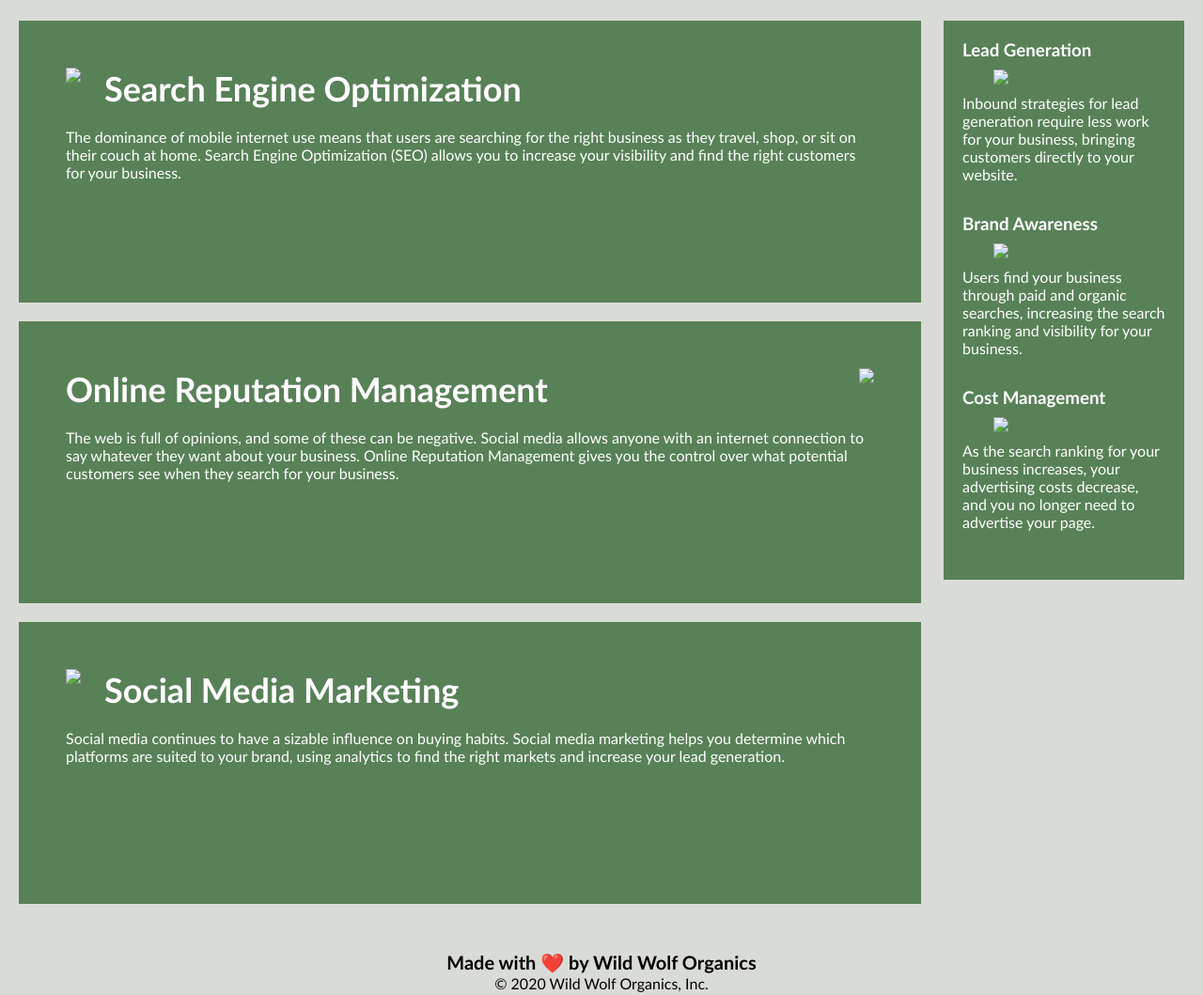
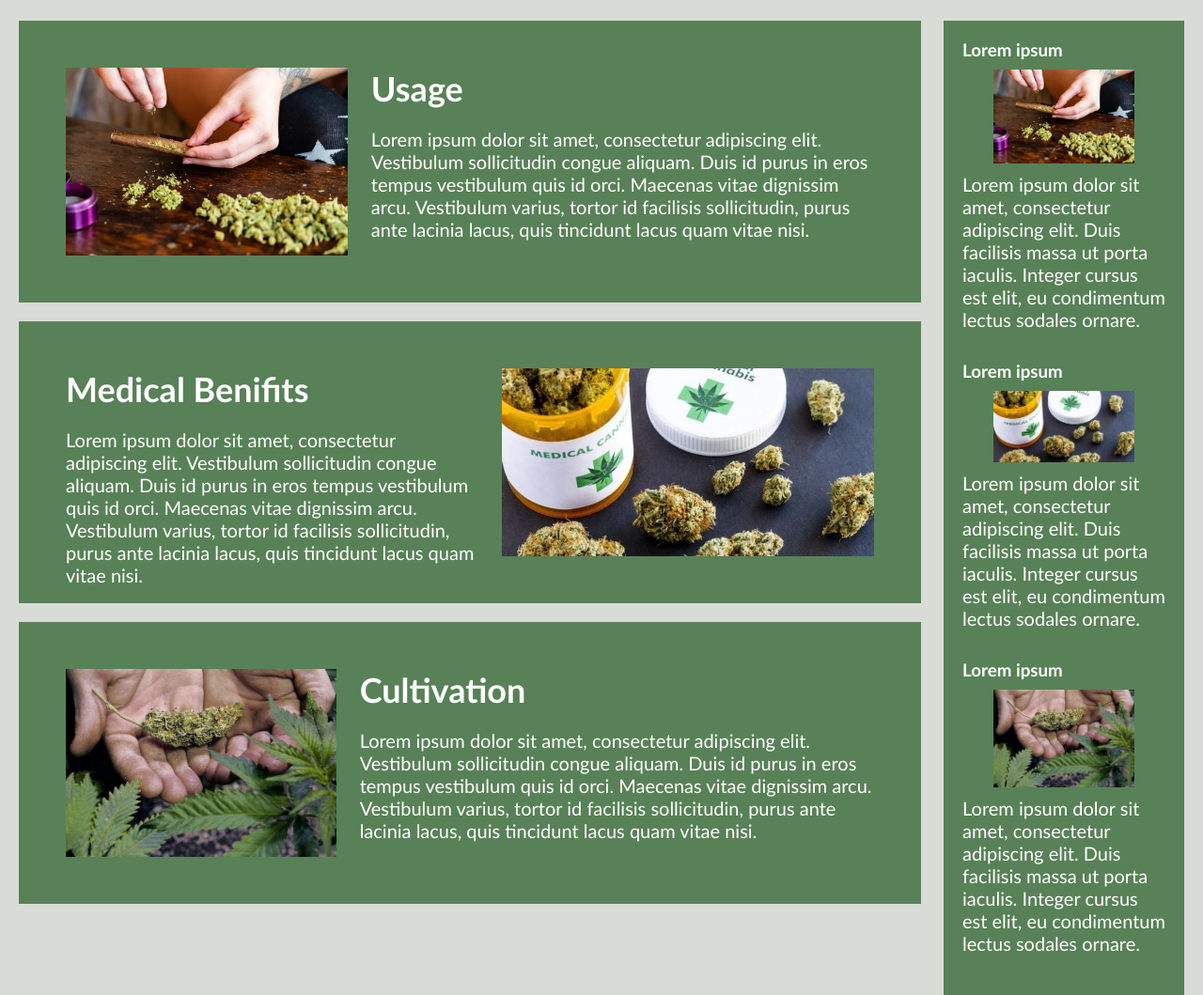
Before and after one commit to TPino92/BenOne, a plain HTML site: page index.html in a window 1280 px wide. Shown: the part 900-1959 px from the top of the page at 94% size. Drawn offline with Linux system fonts and the light colour scheme.

Commit message:
finished index linked to css

```diff
--- a/assets/css/style.css
+++ b/assets/css/style.css
@@ -10,7 +10,7 @@ a {
 }
 
 p {
-    font-size: 16px;
+    font-size: 20px;
 }
 
 .float-left {
@@ -60,6 +60,7 @@ p {
     display: inline-block;
     margin-left: 25px;
     list-style-type: none;
+    font-size: 24px;
 }
 /*Header End*/
 
@@ -74,7 +75,7 @@ body {
     height: 800px;
     width: 100%;
     margin-bottom: 25px;
-    background-image: url("../images/digital-marketing-meeting.jpg");
+    background-image: url("../images/header1.webp");
     background-size: cover;
     background-position: center;
 }
@@ -132,7 +133,7 @@ body {
 /*Benefits End*/
 
 /*Search Engine Optimization Start*/
-.search-engine-optimization {
+.usage {
     margin-bottom: 20px;
     padding: 50px;
     height: 300px;
@@ -141,18 +142,18 @@ body {
     color: #ffffff;
 }
 
-.search-engine-optimization img {
+.usage img {
     max-height: 200px;
 }
 
-.search-engine-optimization h2 {
+.usage h2 {
     margin-bottom: 20px;
     font-size: 36px;
 }
 /*Search Engine Optimization End*/
 
 /*Online Reputation Management Start*/
-.online-reputation-management {
+.medical-benifits {
     margin-bottom: 20px;
     padding: 50px;
     height: 300px;
@@ -161,18 +162,18 @@ body {
     color: #ffffff;
 }
 
-.online-reputation-management img {
+.medical-benifits img {
     max-height: 200px;
 }
 
-.online-reputation-management h2 {
+.medical-benifits h2 {
     margin-bottom: 20px;
     font-size: 36px;
 }
 /*Online Reputation Management End*/
 
 /*Social Media Marketing Start*/
-.social-media-marketing {
+.cultivation {
     margin-bottom: 20px;
     padding: 50px;
     height: 300px;
@@ -181,11 +182,11 @@ body {
     color: #ffffff;
 }
 
-.social-media-marketing img {
+.cultivation img {
     max-height: 200px;
 }
 
-.social-media-marketing h2 {
+.cultivation h2 {
     margin-bottom: 20px;
     font-size: 36px;
 }
--- a/index.html
+++ b/index.html
@@ -14,13 +14,14 @@
             <nav>
                 <ul>
                     <li>
-                        <a href="#search-engine-optimization">Search Engine Optimization</a>
+                        <a href="#usage
+                        ">Usage</a>
                     </li>
                     <li>
-                        <a href="#online-reputation-management">Online Reputation Management</a>
+                        <a href="#medical-benifits">Medical Benifits</a>
                     </li>
                     <li>
-                        <a href="#social-media-marketing">Social Media Marketing</a>
+                        <a href="#cultivation">Cultivation</a>
                     </li>
                 </ul>
             </nav>
@@ -28,48 +29,50 @@
     </div>
     <div class="hero"></div>
     <div class="content">
-        <div id="search-engine-optimization" class="search-engine-optimization">
-            <img src="./assets/images/search-engine-optimization.jpg" class="float-left" />
-            <h2>Search Engine Optimization</h2>
+        <div id="usage
+        " class="usage
+        ">
+            <img src="./assets/images/usage.jpg" class="float-left" />
+            <h2>Usage</h2>
             <p>
-                The dominance of mobile internet use means that users are searching for the right business as they travel, shop, or sit on their couch at home. Search Engine Optimization (SEO) allows you to increase your visibility and find the right customers for your business.
+                Lorem ipsum dolor sit amet, consectetur adipiscing elit. Vestibulum sollicitudin congue aliquam. Duis id purus in eros tempus vestibulum quis id orci. Maecenas vitae dignissim arcu. Vestibulum varius, tortor id facilisis sollicitudin, purus ante lacinia lacus, quis tincidunt lacus quam vitae nisi.
             </p>
         </div>
-        <div id="online-reputation-management" class="online-reputation-management">
-            <img src="./assets/images/online-reputation-management.jpg" class="float-right" />
-            <h2>Online Reputation Management</h2>
+        <div id="medical-benifits" class="medical-benifits">
+            <img src="./assets/images/medical-benifits.jpg" class="float-right" />
+            <h2>Medical Benifits</h2>
             <p>
-                The web is full of opinions, and some of these can be negative. Social media allows anyone with an internet connection to say whatever they want about your business. Online Reputation Management gives you the control over what potential customers see when they search for your business.
+                Lorem ipsum dolor sit amet, consectetur adipiscing elit. Vestibulum sollicitudin congue aliquam. Duis id purus in eros tempus vestibulum quis id orci. Maecenas vitae dignissim arcu. Vestibulum varius, tortor id facilisis sollicitudin, purus ante lacinia lacus, quis tincidunt lacus quam vitae nisi.
             </p>
         </div>
-        <div id="social-media-marketing" class="social-media-marketing">
-            <img src="./assets/images/social-media-marketing.jpg" class="float-left" />
-            <h2>Social Media Marketing</h2>
+        <div id="cultivation" class="cultivation">
+            <img src="./assets/images/cultivation.jpg" class="float-left" />
+            <h2>Cultivation</h2>
             <p>
-                Social media continues to have a sizable influence on buying habits. Social media marketing helps you determine which platforms are suited to your brand, using analytics to find the right markets and increase your lead generation.
+                Lorem ipsum dolor sit amet, consectetur adipiscing elit. Vestibulum sollicitudin congue aliquam. Duis id purus in eros tempus vestibulum quis id orci. Maecenas vitae dignissim arcu. Vestibulum varius, tortor id facilisis sollicitudin, purus ante lacinia lacus, quis tincidunt lacus quam vitae nisi.
             </p>
         </div>
     </div>
         <div class="benefits">
             <div class="benefit-lead">
-                <h3>Lead Generation</h3>
-                <img src="./assets/images/lead-generation.png" />
+                <h3>Lorem ipsum</h3>
+                <img src="./assets/images/usage.jpg" />
                 <p>
-                    Inbound strategies for lead generation require less work for your business, bringing customers directly to your website.
+                    Lorem ipsum dolor sit amet, consectetur adipiscing elit. Duis facilisis massa ut porta iaculis. Integer cursus est elit, eu condimentum lectus sodales ornare.
                 </p>
             </div>
             <div class="benefit-brand">
-                <h3>Brand Awareness</h3>
-                <img src="./assets/images/brand-awareness.png" />
+                <h3>Lorem ipsum</h3>
+                <img src="./assets/images/medical-benifits.jpg" />
                 <p>
-                    Users find your business through paid and organic searches, increasing the search ranking and visibility for your business.
+                    Lorem ipsum dolor sit amet, consectetur adipiscing elit. Duis facilisis massa ut porta iaculis. Integer cursus est elit, eu condimentum lectus sodales ornare.
                 </p>
             </div>
             <div class="benefit-cost">
-                <h3>Cost Management</h3>
-                <img src="./assets/images/cost-management.png"></img>
+                <h3>Lorem ipsum</h3>
+                <img src="./assets/images/cultivation.jpg"></img>
                 <p>
-                    As the search ranking for your business increases, your advertising costs decrease, and you no longer need to advertise your page.
+                    Lorem ipsum dolor sit amet, consectetur adipiscing elit. Duis facilisis massa ut porta iaculis. Integer cursus est elit, eu condimentum lectus sodales ornare.
                 </p>
             </div>
         </div>
```
Also changed, not shown: assets/images/cultivation.jpg (added), assets/images/header1.webp (added), assets/images/medical-benifits.jpg (added), assets/images/usage.jpg (added).
